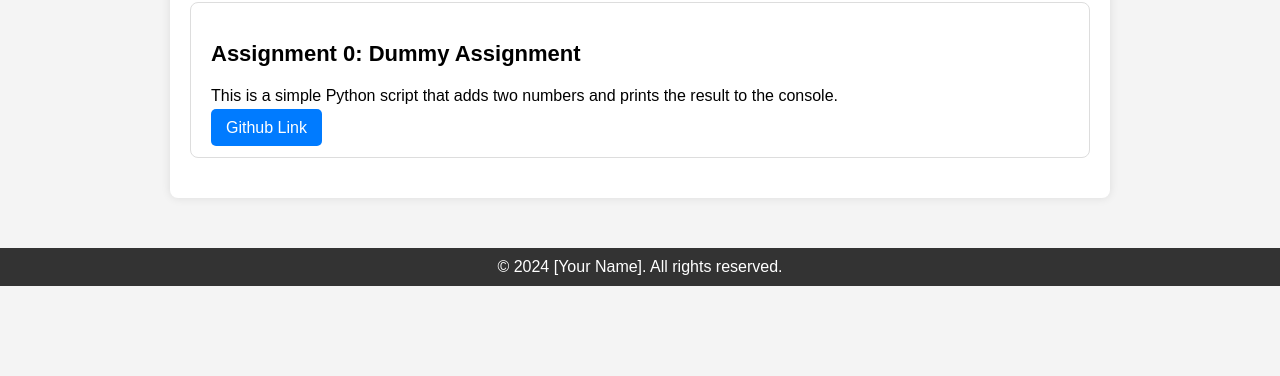
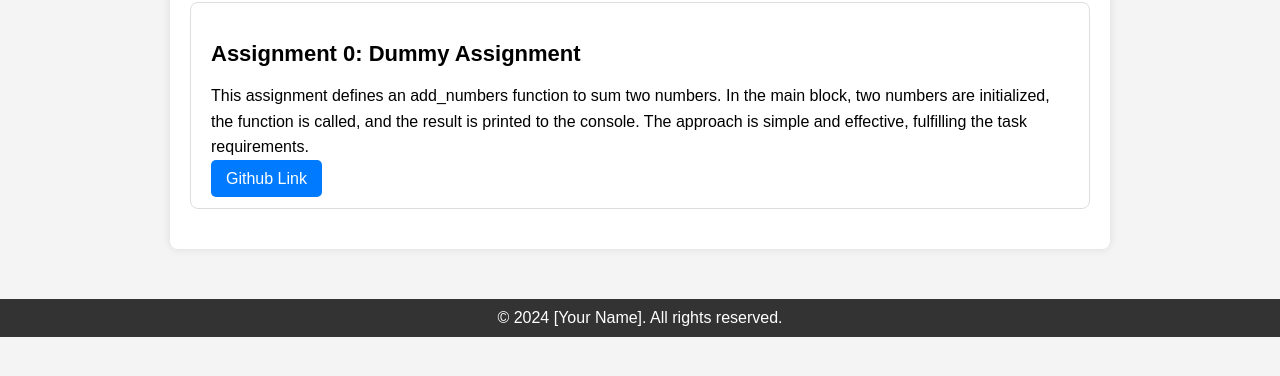
Before and after one commit to BackendHan/BackendHan.github.io, a plain HTML site: page assignments.html in a window 1280 px wide. Shown: the part 186-562 px from the top of the page. Drawn offline with Linux system fonts and the light colour scheme.

Commit message:
Added Assignment 0 section to assignments page

```diff
--- a/assignments.html
+++ b/assignments.html
@@ -90,7 +90,7 @@
     <!-- Assignment 0 -->
     <div class="assignment">
         <h2>Assignment 0: Dummy Assignment</h2>
-        <p>This is a simple Python script that adds two numbers and prints the result to the console.</p>
+        <p>This assignment defines an add_numbers function to sum two numbers. In the main block, two numbers are initialized, the function is called, and the result is printed to the console. The approach is simple and effective, fulfilling the task requirements.</p>
         <a href="https://github.com/BackendHan/gmh926-assignment-0" target="_blank">Github Link</a>
     </div>
 
```
